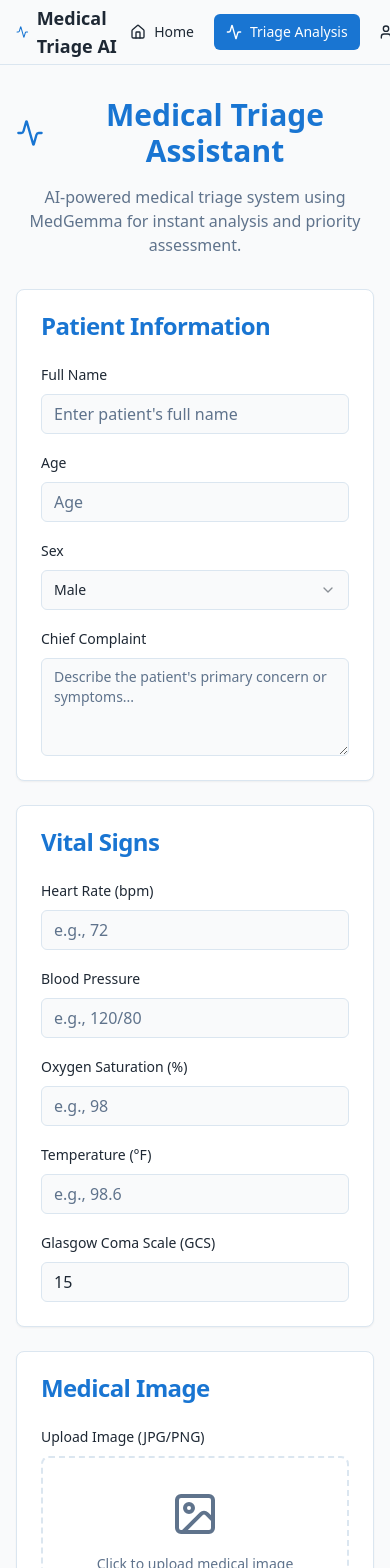
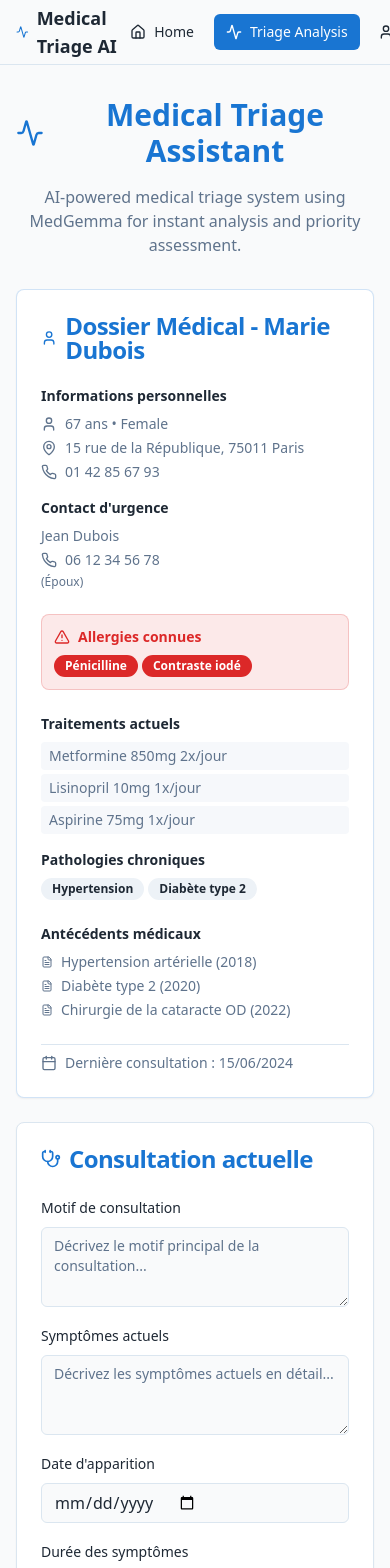
Before and after one commit to chyll-ai/triage-ai-insight, a React (Vite) app: page /triage in a window 390 px wide. Shown: the top 1568 px of the page. Built offline with nearby package versions, Linux system fonts and the light colour scheme.

Commit message:
Implement DMP integration
Integrate with Dossier médical partagé (DMP) to pre-populate patient information, including expanding the PatientInfo interface, modifying the triage workflow, enhancing forms, and creating DMP data integration functions.

```diff
--- a/src/components/PatientForm.tsx
+++ b/src/components/PatientForm.tsx
@@ -1,9 +1,9 @@
 import { PatientInfo } from "@/types/triage";
 import { Card, CardContent, CardHeader, CardTitle } from "@/components/ui/card";
+import { Label } from "@/components/ui/label";
+import { Textarea } from "@/components/ui/textarea";
 import { Input } from "@/components/ui/input";
-import { Label } from "@/components/ui/label";
-import { Select, SelectContent, SelectItem, SelectTrigger, SelectValue } from "@/components/ui/select";
-import { Textarea } from "@/components/ui/textarea";
+import { Stethoscope } from "lucide-react";
 
 interface PatientFormProps {
   patientInfo: PatientInfo;
@@ -11,62 +11,70 @@ interface PatientFormProps {
 }
 
 export function PatientForm({ patientInfo, onChange }: PatientFormProps) {
-  const updateField = (field: keyof PatientInfo, value: string | number) => {
+  const updateField = (field: keyof PatientInfo, value: string) => {
     onChange({ ...patientInfo, [field]: value });
   };
 
   return (
     <Card>
       <CardHeader>
-        <CardTitle className="text-primary">Patient Information</CardTitle>
+        <CardTitle className="flex items-center gap-2 text-primary">
+          <Stethoscope className="w-5 h-5" />
+          Consultation actuelle
+        </CardTitle>
       </CardHeader>
       <CardContent className="space-y-4">
+        <div className="space-y-2">
+          <Label htmlFor="chiefComplaint">Motif de consultation</Label>
+          <Textarea
+            id="chiefComplaint"
+            value={patientInfo.chiefComplaint}
+            onChange={(e) => updateField('chiefComplaint', e.target.value)}
+            placeholder="Décrivez le motif principal de la consultation..."
+            rows={3}
+          />
+        </div>
+
+        <div className="space-y-2">
+          <Label htmlFor="currentSymptoms">Symptômes actuels</Label>
+          <Textarea
+            id="currentSymptoms"
+            value={patientInfo.currentSymptoms}
+            onChange={(e) => updateField('currentSymptoms', e.target.value)}
+            placeholder="Décrivez les symptômes actuels en détail..."
+            rows={3}
+          />
+        </div>
+
         <div className="grid grid-cols-1 md:grid-cols-2 gap-4">
           <div className="space-y-2">
-            <Label htmlFor="fullName">Full Name</Label>
+            <Label htmlFor="onsetDate">Date d'apparition</Label>
             <Input
-              id="fullName"
-              value={patientInfo.fullName}
-              onChange={(e) => updateField('fullName', e.target.value)}
-              placeholder="Enter patient's full name"
+              id="onsetDate"
+              type="date"
+              value={patientInfo.onsetDate}
+              onChange={(e) => updateField('onsetDate', e.target.value)}
             />
           </div>
 
           <div className="space-y-2">
-            <Label htmlFor="age">Age</Label>
+            <Label htmlFor="symptomDuration">Durée des symptômes</Label>
             <Input
-              id="age"
-              type="number"
-              value={patientInfo.age || ''}
-              onChange={(e) => updateField('age', parseInt(e.target.value) || 0)}
-              placeholder="Age"
-              min="0"
-              max="150"
+              id="symptomDuration"
+              value={patientInfo.symptomDuration}
+              onChange={(e) => updateField('symptomDuration', e.target.value)}
+              placeholder="ex: 3 jours, 2 heures..."
             />
           </div>
         </div>
 
         <div className="space-y-2">
-          <Label htmlFor="sex">Sex</Label>
-          <Select value={patientInfo.sex} onValueChange={(value) => updateField('sex', value)}>
-            <SelectTrigger>
-              <SelectValue placeholder="Select sex" />
-            </SelectTrigger>
-            <SelectContent>
-              <SelectItem value="Male">Male</SelectItem>
-              <SelectItem value="Female">Female</SelectItem>
-              <SelectItem value="Other">Other</SelectItem>
-            </SelectContent>
-          </Select>
-        </div>
-
-        <div className="space-y-2">
-          <Label htmlFor="chiefComplaint">Chief Complaint</Label>
+          <Label htmlFor="clinicalNotes">Observations cliniques</Label>
           <Textarea
-            id="chiefComplaint"
-            value={patientInfo.chiefComplaint}
-            onChange={(e) => updateField('chiefComplaint', e.target.value)}
-            placeholder="Describe the patient's primary concern or symptoms..."
+            id="clinicalNotes"
+            value={patientInfo.clinicalNotes}
+            onChange={(e) => updateField('clinicalNotes', e.target.value)}
+            placeholder="Notes cliniques, observations, examens physiques..."
             rows={4}
           />
         </div>
--- /dev/null
+++ b/src/components/PatientSummary.tsx
@@ -0,0 +1,130 @@
+import { PatientInfo } from "@/types/triage";
+import { Card, CardContent, CardHeader, CardTitle } from "@/components/ui/card";
+import { Badge } from "@/components/ui/badge";
+import { User, AlertTriangle, Phone, MapPin, Calendar, FileText } from "lucide-react";
+
+interface PatientSummaryProps {
+  patientInfo: PatientInfo;
+}
+
+export function PatientSummary({ patientInfo }: PatientSummaryProps) {
+  return (
+    <Card className="border-primary/20">
+      <CardHeader>
+        <CardTitle className="flex items-center gap-2 text-primary">
+          <User className="w-5 h-5" />
+          Dossier Médical - {patientInfo.fullName}
+        </CardTitle>
+      </CardHeader>
+      <CardContent className="space-y-6">
+        {/* Demographics */}
+        <div className="grid grid-cols-1 md:grid-cols-2 gap-4">
+          <div>
+            <h3 className="font-semibold text-sm mb-2">Informations personnelles</h3>
+            <div className="space-y-1 text-sm text-muted-foreground">
+              <div className="flex items-center gap-2">
+                <User className="w-4 h-4" />
+                <span>{patientInfo.age} ans • {patientInfo.sex}</span>
+              </div>
+              {patientInfo.address && (
+                <div className="flex items-center gap-2">
+                  <MapPin className="w-4 h-4" />
+                  <span>{patientInfo.address}</span>
+                </div>
+              )}
+              {patientInfo.phone && (
+                <div className="flex items-center gap-2">
+                  <Phone className="w-4 h-4" />
+                  <span>{patientInfo.phone}</span>
+                </div>
+              )}
+            </div>
+          </div>
+
+          {patientInfo.emergencyContact && (
+            <div>
+              <h3 className="font-semibold text-sm mb-2">Contact d'urgence</h3>
+              <div className="space-y-1 text-sm text-muted-foreground">
+                <div>{patientInfo.emergencyContact.name}</div>
+                <div className="flex items-center gap-2">
+                  <Phone className="w-4 h-4" />
+                  <span>{patientInfo.emergencyContact.phone}</span>
+                </div>
+                <div className="text-xs">({patientInfo.emergencyContact.relationship})</div>
+              </div>
+            </div>
+          )}
+        </div>
+
+        {/* Critical Information */}
+        {patientInfo.knownAllergies.length > 0 && (
+          <div className="p-3 bg-destructive/10 border border-destructive/20 rounded-lg">
+            <div className="flex items-center gap-2 mb-2">
+              <AlertTriangle className="w-4 h-4 text-destructive" />
+              <h3 className="font-semibold text-sm text-destructive">Allergies connues</h3>
+            </div>
+            <div className="flex flex-wrap gap-1">
+              {patientInfo.knownAllergies.map((allergy, index) => (
+                <Badge key={index} variant="destructive" className="text-xs">
+                  {allergy}
+                </Badge>
+              ))}
+            </div>
+          </div>
+        )}
+
+        {/* Medical History */}
+        <div className="grid grid-cols-1 md:grid-cols-2 gap-4">
+          {patientInfo.currentMedications.length > 0 && (
+            <div>
+              <h3 className="font-semibold text-sm mb-2">Traitements actuels</h3>
+              <div className="space-y-1">
+                {patientInfo.currentMedications.map((medication, index) => (
+                  <div key={index} className="text-sm text-muted-foreground bg-secondary/50 px-2 py-1 rounded">
+                    {medication}
+                  </div>
+                ))}
+              </div>
+            </div>
+          )}
+
+          {patientInfo.chronicConditions.length > 0 && (
+            <div>
+              <h3 className="font-semibold text-sm mb-2">Pathologies chroniques</h3>
+              <div className="flex flex-wrap gap-1">
+                {patientInfo.chronicConditions.map((condition, index) => (
+                  <Badge key={index} variant="secondary" className="text-xs">
+                    {condition}
+                  </Badge>
+                ))}
+              </div>
+            </div>
+          )}
+        </div>
+
+        {patientInfo.medicalHistory.length > 0 && (
+          <div>
+            <h3 className="font-semibold text-sm mb-2">Antécédents médicaux</h3>
+            <div className="space-y-1">
+              {patientInfo.medicalHistory.map((history, index) => (
+                <div key={index} className="text-sm text-muted-foreground flex items-center gap-2">
+                  <FileText className="w-3 h-3" />
+                  {history}
+                </div>
+              ))}
+            </div>
+          </div>
+        )}
+
+        {patientInfo.lastVisitDate && (
+          <div className="pt-2 border-t border-border">
+            <div className="flex items-center gap-2 text-sm text-muted-foreground">
+              <Calendar className="w-4 h-4" />
+              <span>Dernière consultation : {new Date(patientInfo.lastVisitDate).toLocaleDateString('fr-FR')}</span>
+            </div>
+          </div>
+        )}
+      </CardContent>
+    </Card>
+  );
+}
--- a/src/pages/Triage.tsx
+++ b/src/pages/Triage.tsx
@@ -1,6 +1,7 @@
 import { useState } from "react";
 import { PatientInfo, Vitals } from "@/types/triage";
 import { PatientForm } from "@/components/PatientForm";
+import { PatientSummary } from "@/components/PatientSummary";
 import { VitalsForm } from "@/components/VitalsForm";
 import { ImageUpload } from "@/components/ImageUpload";
 import { LoadingSpinner } from "@/components/LoadingSpinner";
@@ -22,11 +23,44 @@ interface TriageResults {
 export default function Triage() {
   const { toast } = useToast();
 
+  // Sample pre-filled patient data (from DMP integration)
   const [patientInfo, setPatientInfo] = useState<PatientInfo>({
-    fullName: "",
-    age: 0,
-    sex: "Male",
-    chiefComplaint: ""
+    // Pre-filled data from DMP (read-only)
+    fullName: "Marie Dubois",
+    age: 67,
+    sex: "Female",
+    patientId: "DMP123456789",
+    address: "15 rue de la République, 75011 Paris",
+    phone: "01 42 85 67 93",
+    emergencyContact: {
+      name: "Jean Dubois",
+      phone: "06 12 34 56 78",
+      relationship: "Époux"
+    },
+    medicalHistory: [
+      "Hypertension artérielle (2018)",
+      "Diabète type 2 (2020)",
+      "Chirurgie de la cataracte OD (2022)"
+    ],
+    currentMedications: [
+      "Metformine 850mg 2x/jour",
+      "Lisinopril 10mg 1x/jour",
+      "Aspirine 75mg 1x/jour"
+    ],
+    knownAllergies: ["Pénicilline", "Contraste iodé"],
+    chronicConditions: ["Hypertension", "Diabète type 2"],
+    previousDiagnoses: ["Cataracte", "Presbytie"],
+    lastVisitDate: "2024-06-15",
+    insuranceInfo: {
+      provider: "CPAM Paris",
+      number: "1 67 05 75011 123 45"
+    },
+    // Current visit data (editable)
+    chiefComplaint: "",
+    currentSymptoms: "",
+    clinicalNotes: "",
+    onsetDate: "",
+    symptomDuration: ""
   });
 
   const [vitals, setVitals] = useState<Vitals>({
@@ -43,28 +77,19 @@ export default function Triage() {
   const [error, setError] = useState<string>("");
 
   const validateForm = (): boolean => {
-    if (!patientInfo.fullName.trim()) {
+    if (!patientInfo.chiefComplaint.trim()) {
       toast({
         title: "Validation Error",
-        description: "Patient name is required",
+        description: "Le motif de consultation est requis",
         variant: "destructive"
       });
       return false;
     }
 
-    if (!patientInfo.age || patientInfo.age <= 0) {
+    if (!patientInfo.currentSymptoms.trim()) {
       toast({
         title: "Validation Error",
-        description: "Valid patient age is required",
-        variant: "destructive"
-      });
-      return false;
-    }
-
-    if (!patientInfo.chiefComplaint.trim()) {
-      toast({
-        title: "Validation Error",
-        description: "Chief complaint is required",
+        description: "La description des symptômes actuels est requise",
         variant: "destructive"
       });
       return false;
@@ -84,7 +109,7 @@ export default function Triage() {
       const analysisResults = await performTriageAnalysis(
         patientInfo,
         vitals,
-        patientInfo.chiefComplaint,
+        `${patientInfo.chiefComplaint} - Symptômes: ${patientInfo.currentSymptoms} - Notes: ${patientInfo.clinicalNotes}`,
         image
       );
 
@@ -110,12 +135,15 @@ export default function Triage() {
   };
 
   const handleReset = () => {
-    setPatientInfo({
-      fullName: "",
-      age: 0,
-      sex: "Male",
-      chiefComplaint: ""
-    });
+    // Reset only the current visit data, keep pre-filled DMP data
+    setPatientInfo(prev => ({
+      ...prev,
+      chiefComplaint: "",
+      currentSymptoms: "",
+      clinicalNotes: "",
+      onsetDate: "",
+      symptomDuration: ""
+    }));
     setVitals({
       heartRate: 0,
       bloodPressure: "",
@@ -231,6 +259,9 @@ export default function Triage() {
         {/* Form - Only show if no results */}
         {!results && !isLoading && (
           <div className="space-y-6">
+            {/* Patient Summary from DMP */}
+            <PatientSummary patientInfo={patientInfo} />
+
             <div className="grid grid-cols-1 lg:grid-cols-2 gap-6">
               <PatientForm
                 patientInfo={patientInfo}
--- a/src/types/triage.ts
+++ b/src/types/triage.ts
@@ -1,9 +1,42 @@
-export interface PatientInfo {
+// Pre-filled patient data from DMP/medical records system
+export interface PrefilledPatientData {
+  // Demographics (read-only from DMP)
   fullName: string;
   age: number;
   sex: 'Male' | 'Female' | 'Other';
+  patientId: string;
+  address?: string;
+  phone?: string;
+  emergencyContact?: {
+    name: string;
+    phone: string;
+    relationship: string;
+  };
+
+  // Medical history (read-only from DMP)
+  medicalHistory: string[];
+  currentMedications: string[];
+  knownAllergies: string[];
+  chronicConditions: string[];
+  previousDiagnoses: string[];
+  lastVisitDate?: string;
+  insuranceInfo?: {
+    provider: string;
+    number: string;
+  };
+}
+
+// Current visit data (editable by clinician)
+export interface CurrentVisitData {
   chiefComplaint: string;
+  currentSymptoms: string;
+  clinicalNotes: string;
+  onsetDate?: string;
+  symptomDuration?: string;
 }
+
+// Combined patient info for triage
+export interface PatientInfo extends PrefilledPatientData, CurrentVisitData {}
 
 export interface Vitals {
   heartRate: number;
```
